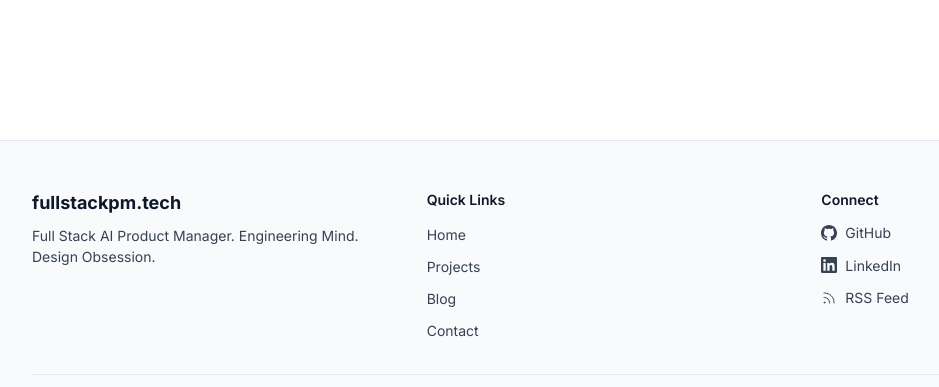
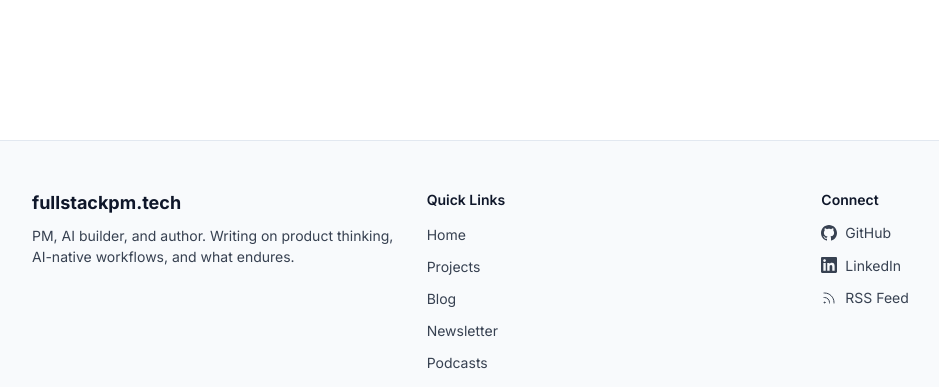
Before and after one commit to harsha-k-cheruku/fullstackpm.tech, a Python web app: template code/app/templates/about.html in a window 1280 px wide. Shown: the part 4911-5298 px from the top of the page, without its empty margins (32-971 px from the left). Run offline with Jinja, Linux system fonts and the light colour scheme; the template is opened without the code that fills it, so the values that code supplies are empty; some libraries are stand-ins or nearby versions.

Commit message:
Task 5.1: update footer bio and links

```diff
--- a/code/app/templates/partials/footer.html
+++ b/code/app/templates/partials/footer.html
@@ -12,7 +12,7 @@
           fullstackpm.tech
         </a>
         <p class="text-small mt-2" style="color: var(--color-text-secondary);">
-          Full Stack AI Product Manager. Engineering Mind. Design Obsession.
+          PM, AI builder, and author. Writing on product thinking, AI-native workflows, and what endures.
         </p>
       </div>
 
@@ -24,6 +24,8 @@
             ("Home", "/"),
             ("Projects", "/projects"),
             ("Blog", "/blog"),
+            ("Newsletter", "https://fullstackpm.beehiiv.com/subscribe"),
+            ("Podcasts", "/resources"),
             ("Contact", "/@fullstackpm#contact"),
           ] %}
           {% for label, href in footer_links %}
```
